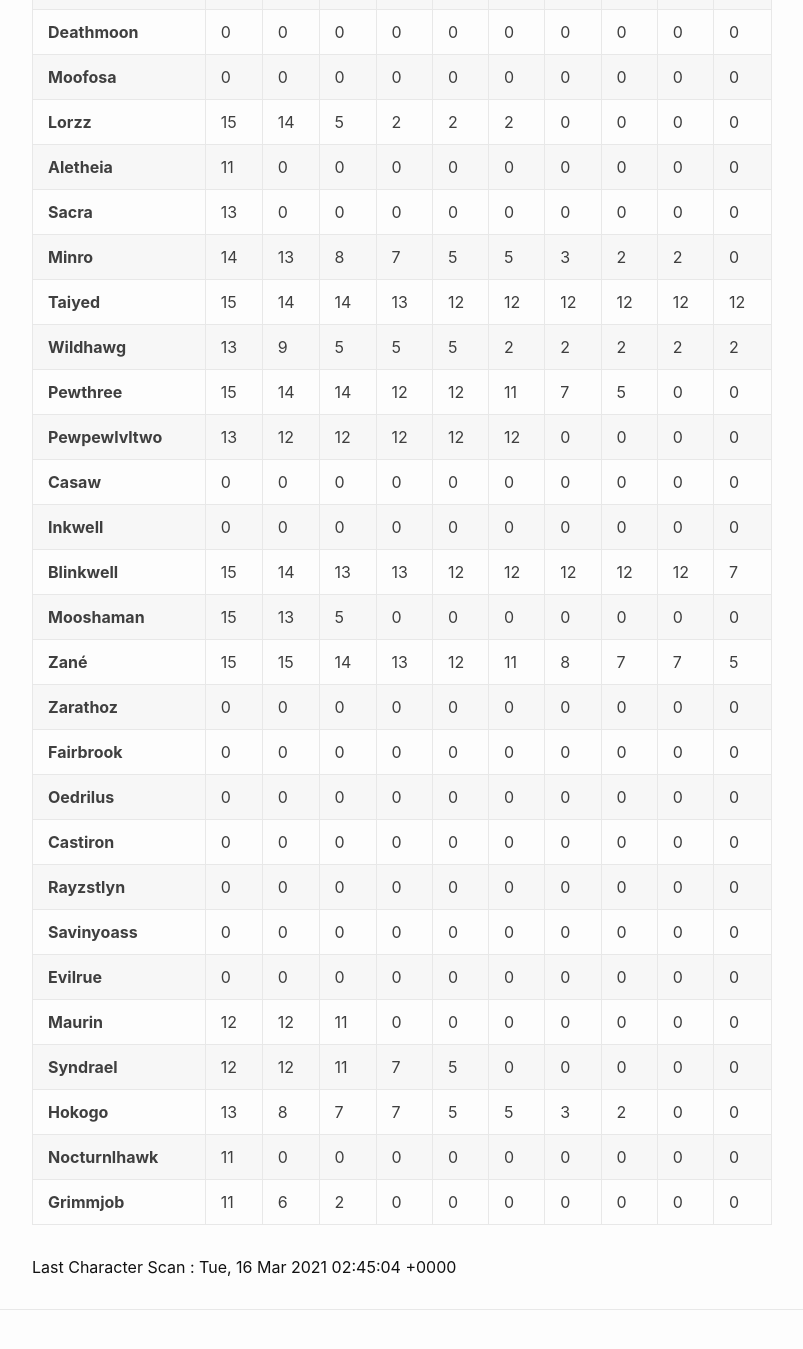
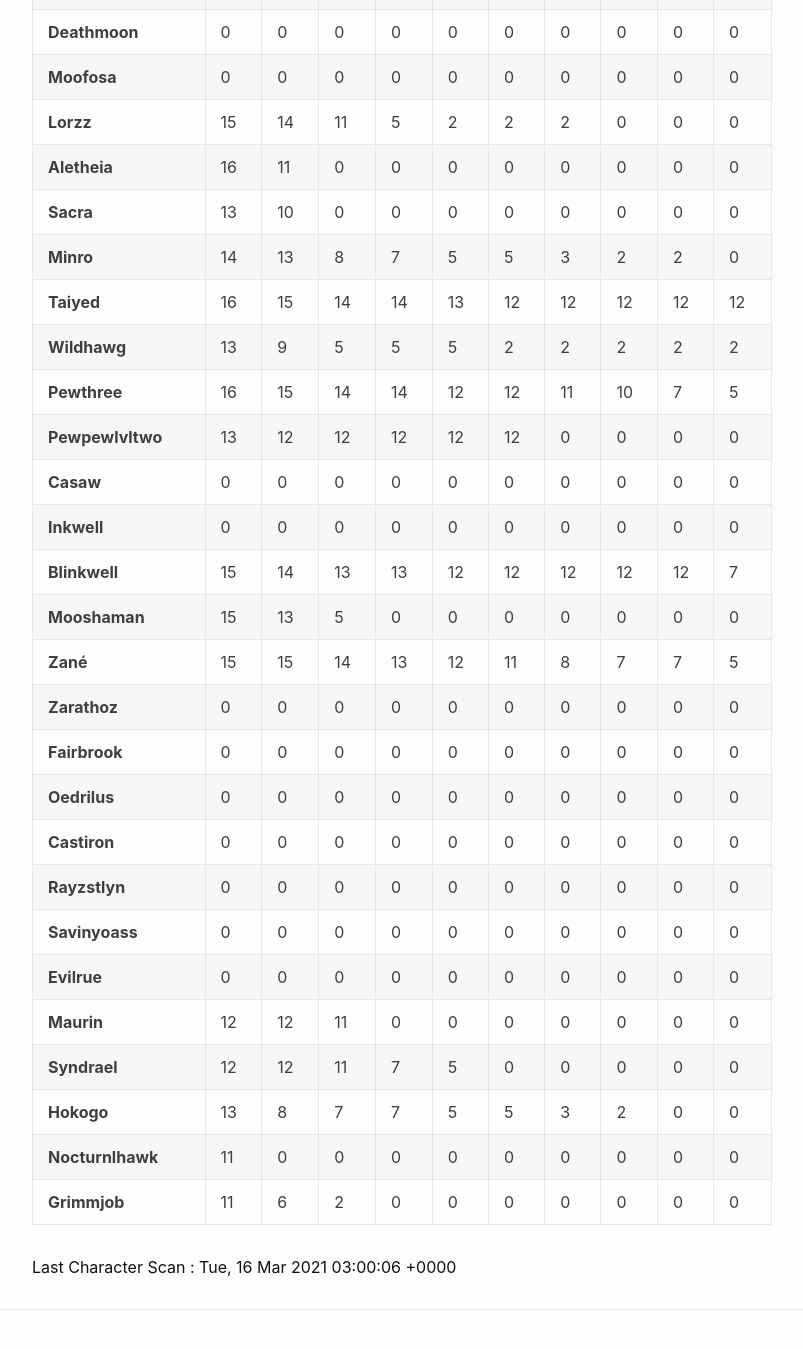
Before and after one commit to eldertribunal/keystonetracker, a Jekyll site: the page built from weekly.md, in a window 1280 px wide and 1400 px high, scrolled down 449 px. Shown: the top 1349 px of the window, without its empty margins (126-929 px from the left). Built offline with Jekyll 4.4.1, drawn with Linux system fonts in a browser that asks for light colours.

Commit message:
auto scan Tue Mar 16 03:00:48 UTC 2021

```diff
--- a/_data/scanned.json
+++ b/_data/scanned.json
@@ -1,3 +1,3 @@
 {
-  "timestamp": 1615862704
+  "timestamp": 1615863606
 }
--- a/_data/weekly.json
+++ b/_data/weekly.json
@@ -47,7 +47,7 @@
   {
     "name": "Hecubus",
     "dungeons": [
-      0,
+      10,
       0,
       0,
       0,
@@ -124,11 +124,11 @@
     "dungeons": [
       15,
       14,
+      11,
       5,
       2,
       2,
       2,
-      0,
       0,
       0,
       0
@@ -137,8 +137,8 @@
   {
     "name": "Aletheia",
     "dungeons": [
+      16,
       11,
-      0,
       0,
       0,
       0,
@@ -153,7 +153,7 @@
     "name": "Sacra",
     "dungeons": [
       13,
-      0,
+      10,
       0,
       0,
       0,
@@ -182,11 +182,11 @@
   {
     "name": "Taiyed",
     "dungeons": [
+      16,
       15,
       14,
       14,
       13,
-      12,
       12,
       12,
       12,
@@ -212,16 +212,16 @@
   {
     "name": "Pewthree",
     "dungeons": [
+      16,
       15,
       14,
       14,
       12,
       12,
       11,
+      10,
       7,
-      5,
-      0,
-      0
+      5
     ]
   },
   {
```
